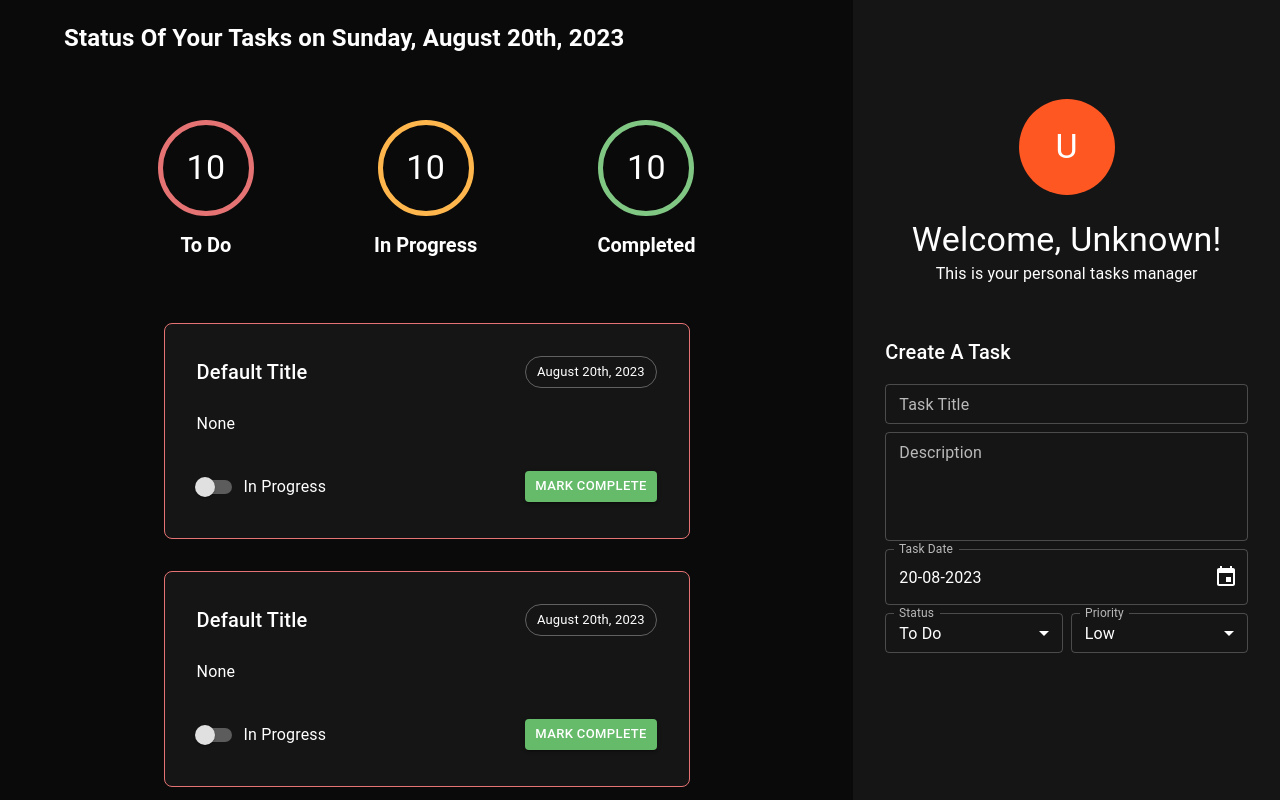
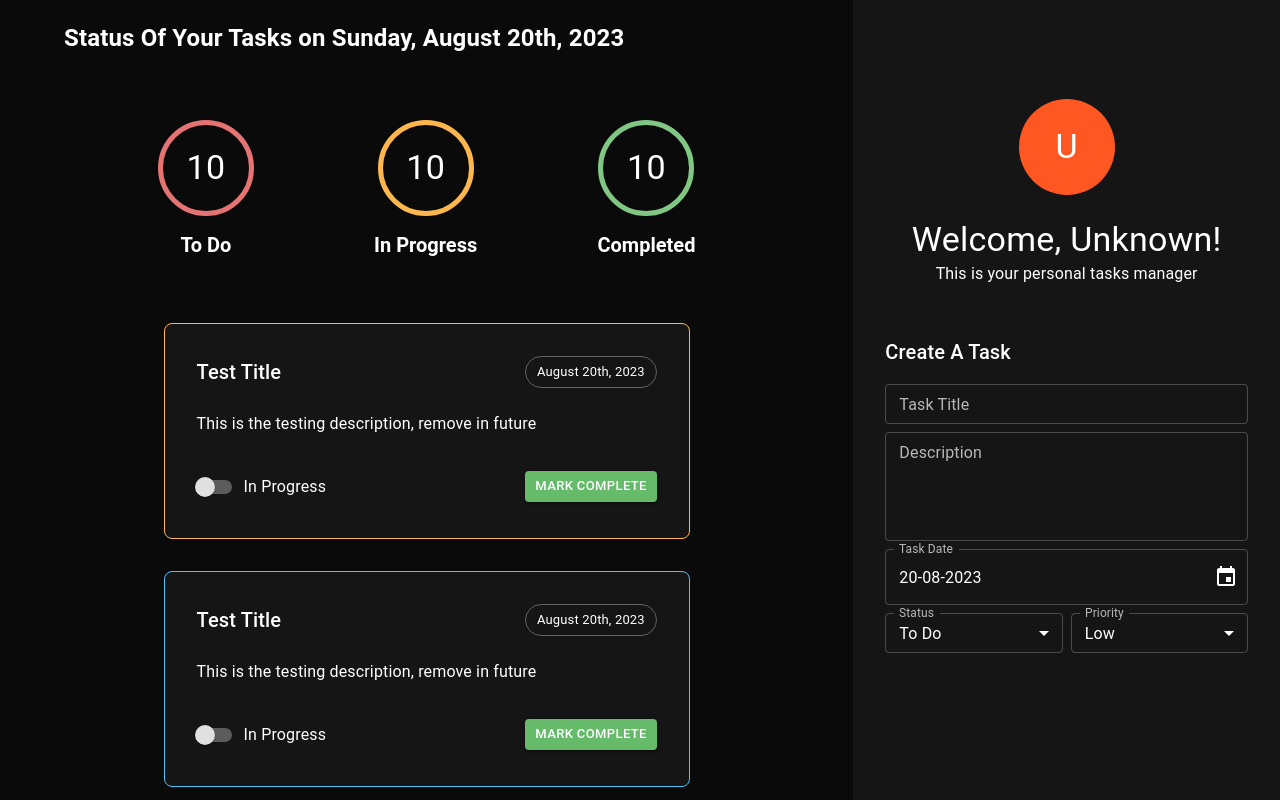
Before and after one commit to rgero/TaskPlanner, a React (Create React App) app in the folder taskplanner/: page / in a window 1280 px wide. Shown: the top 800 px of the page. Built offline with nearby package versions, Linux system fonts and the light colour scheme.

Commit message:
Making the outline respect the priority.

```diff
--- a/taskplanner/src/components/taskDisplay/TaskList.tsx
+++ b/taskplanner/src/components/taskDisplay/TaskList.tsx
@@ -2,6 +2,7 @@
 
 import { Grid } from '@mui/material';
 import TaskCard from './taskCard/TaskCard';
+import { Priority } from '../createTasks/enums/Priority';
 
 const TaskList:FC = ():ReactElement  => {
     return (
@@ -12,8 +13,8 @@
           xs={10}
           md={8}
         >
-          <TaskCard/>
-          <TaskCard/>
+          <TaskCard priority={Priority.high}/>
+          <TaskCard priority={Priority.low}/>
           <TaskCard/>
           <TaskCard/>
         </Grid>
--- a/taskplanner/src/components/taskDisplay/taskCard/TaskCard.tsx
+++ b/taskplanner/src/components/taskDisplay/taskCard/TaskCard.tsx
@@ -1,18 +1,34 @@
 import React, {FC, ReactElement} from 'react';
 import { Box } from '@mui/material';
+import PropTypes from 'prop-types';
 
+import { ITaskCard } from './interfaces/ITaskCard';
 import TaskHeader from './TaskHeader';
 import TaskDescription from './TaskDescription';
 import TaskFooter from './TaskFooter';
+import { Priority } from '../../createTasks/enums/Priority';
+import { Status } from '../../createTasks/enums/Status';
+import { RenderPriorityBorderColor } from './helpers/RenderPriorityColor';
 
-const TaskCard:FC = ():ReactElement  => {
+
+const TaskCard:FC<ITaskCard> = (props):ReactElement  => {
+
+    const {
+        title = "Test Title",
+        date = new Date(),
+        description = "This is the testing description, remove in future",
+        priority = Priority.normal,
+        status = Status.todo,
+        onStatusChange = (e) => console.log(e),
+        onClick = (e) => console.log(e),
+    } = props;
 
     const taskStyling = {
         width: '100%',
         backgroundColor: 'background.paper',
         borderRadius: '8px',
         border: '1px solid',
-        borderColor: 'error.light'
+        borderColor: `${RenderPriorityBorderColor(priority)}`
     }
 
     return (
@@ -25,13 +41,23 @@
             p={4}
             sx={taskStyling}
         >
-            <TaskHeader/>
-            <TaskDescription/>
-            <TaskFooter/>
+            <TaskHeader title={title} date={date} />
+            <TaskDescription description={description}/>
+            <TaskFooter onStatusChange={onStatusChange} onClick={onClick}/>
         </Box>
 
 
     )
 }
 
+TaskCard.propTypes = {
+    title: PropTypes.string,
+    date: PropTypes.instanceOf(Date),
+    description: PropTypes.string,
+    onStatusChange: PropTypes.func,
+    onClick: PropTypes.func,
+    priority: PropTypes.string,
+    status: PropTypes.string
+}
+
 export default TaskCard
--- /dev/null
+++ b/taskplanner/src/components/taskDisplay/taskCard/helpers/RenderPriorityColor.ts
@@ -0,0 +1,15 @@
+import { Priority } from "../../../createTasks/enums/Priority";
+
+export const RenderPriorityBorderColor = (priority:string): string => {
+    switch(priority)
+    {
+        case Priority.normal:
+            return 'grey.900';
+        case Priority.low:
+            return 'info.light';
+        case Priority.high:
+            return "warning.light";
+        default:
+            return 'grey.900';
+    }
+}
--- /dev/null
+++ b/taskplanner/src/components/taskDisplay/taskCard/interfaces/ITaskCard.ts
@@ -0,0 +1,10 @@
+import { ITaskHeader } from "./ITaskHeader";
+import { ITaskDescription } from "./ITaskDescription";
+import { ITaskFooter } from "./ITaskFooter";
+
+export interface ITaskCard extends ITaskHeader, ITaskDescription, ITaskFooter
+{
+    id?: string;
+    priority?: string;
+    status?: string;
+}
```
